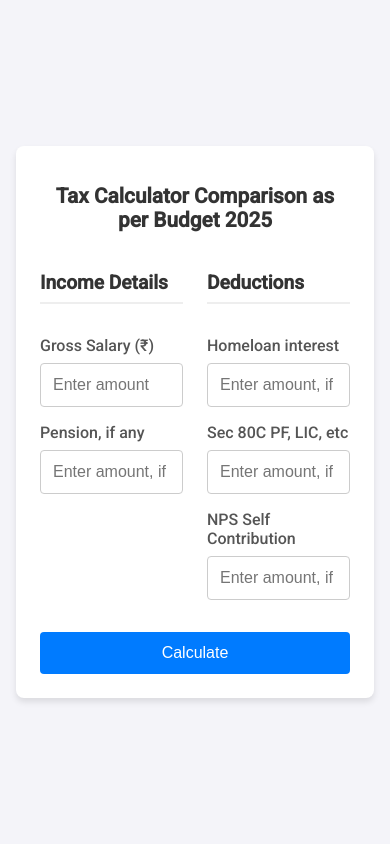
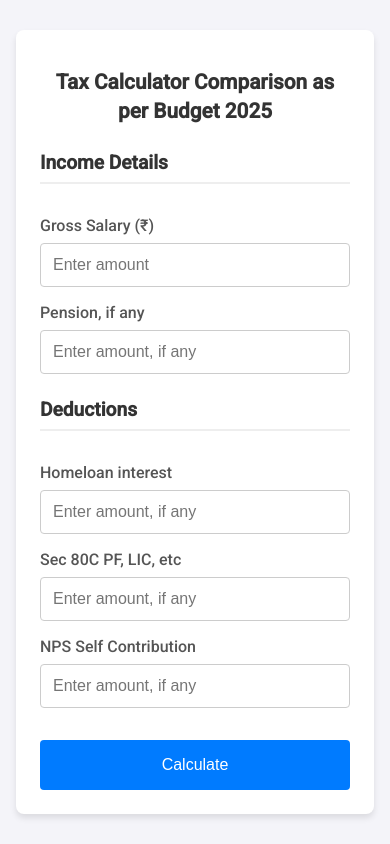
Before and after one commit to MayankMallik/Income-Tax-Calculator, a Flask app: page / in a window 390 px wide. Run offline with Flask 3, Linux system fonts and the light colour scheme.

Commit message:
Update style.css

```diff
--- a/static/style.css
+++ b/static/style.css
@@ -150,14 +150,52 @@ input {
   border-bottom: 2px solid #eee;
 }
 
-/* Improved mobile responsiveness */
+/* Mobile responsiveness - UPDATED */
 @media (max-width: 768px) {
+  .input-grid {
+      grid-template-columns: 1fr; /* Stack columns vertically */
+      display: flex; /* Change from grid to flex for better control */
+      flex-direction: column;
+      gap: 2rem; /* Add more space between stacked sections */
+  }
+
+  .grid-column {
+      width: 100%; /* Full width on mobile */
+      margin-bottom: 0; /* Remove any default margins */
+  }
+
+  .section-heading {
+      margin-top: 0; /* Remove extra top margin on mobile */
+  }
+
+  .results {
+      flex-direction: column;
+      align-items: center;
+      gap: 1rem;
+  }
+
+  .tax-regime {
+      width: 100%;
+      max-width: 300px;
+      margin-bottom: 1rem;
+  }
+
   .container {
-        padding: 1.5rem; /* Reduce padding on mobile */
+      padding: 1.5rem;
   }
 
   h1 {
-        font-size: 1.3rem; /* Slightly smaller heading on mobile */
+      font-size: 1.3rem;
+      line-height: 1.4; /* Better line spacing on mobile */
+  }
+
+  /* Ensure form elements look good on mobile */
+  input {
+      font-size: 16px; /* Prevents iOS zoom on focus */
+  }
+
+  .calculate-button {
+      padding: 1rem; /* Larger touch target */
   }
 }
 
@@ -168,7 +206,9 @@ input {
 }
 
 /* Ensure all elements use border-box for consistent sizing */
-*, *::before, *::after {
+*,
+*::before,
+*::after {
   box-sizing: border-box;
 }
 
```
Lines whose indentation alone changed are shown as unchanged.
